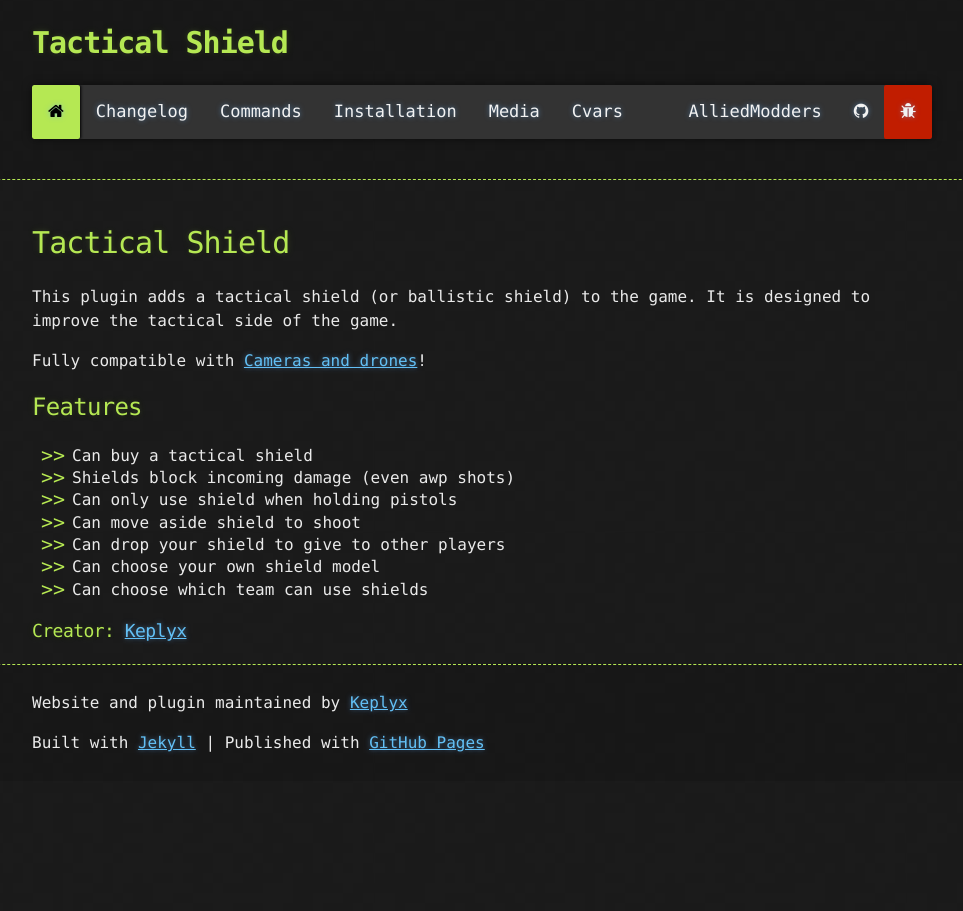
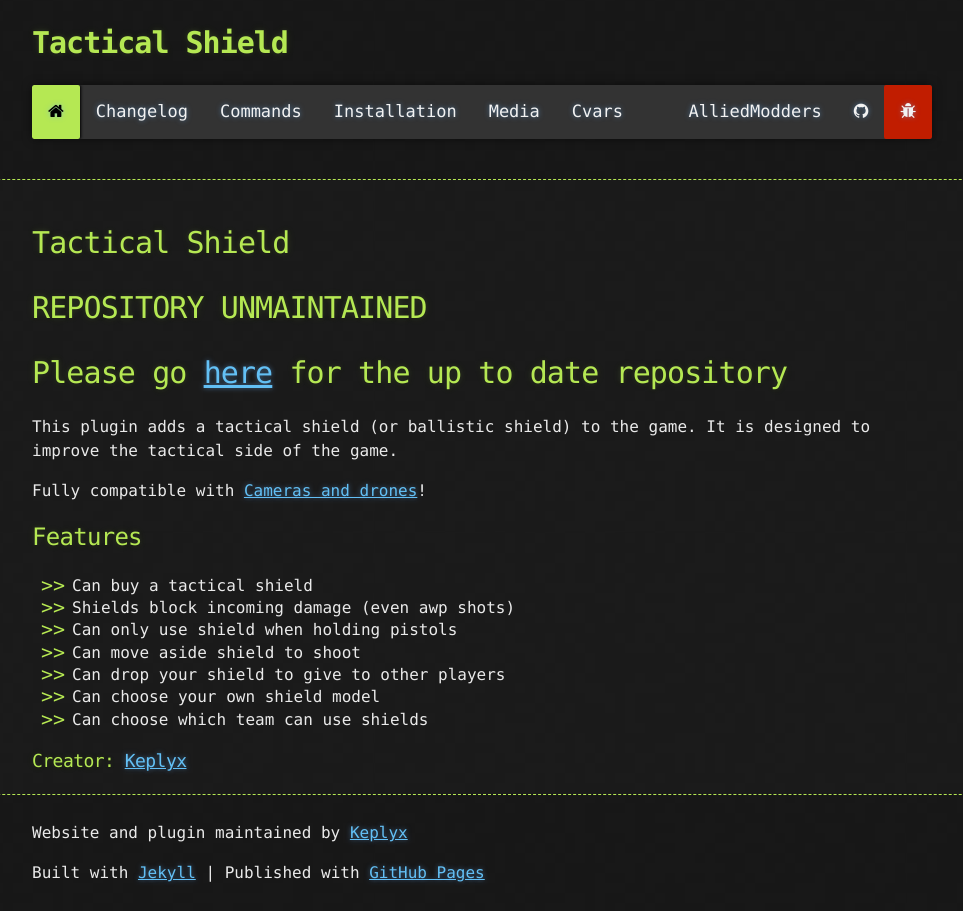
Before and after one commit to Keplyx/TacticalShield, a Jekyll site: the page built from docs/index.md, in a window 1280 px wide. Shown: the whole page, without its empty margins (158-1121 px from the left). Built offline with Jekyll 4.4.1, drawn with Linux system fonts in a browser that asks for light colours; the repository's description, which GitHub fills in, is left out.

Commit message:
Update index.md

```diff
--- a/docs/index.md
+++ b/docs/index.md
@@ -4,6 +4,10 @@ title : Home
 ---
 
 # Tactical Shield
+
+# REPOSITORY UNMAINTAINED
+
+# Please go [here](https://gitlab.com/Keplyx/TacticalShield) for the up to date repository
 
 This plugin adds a tactical shield (or ballistic shield) to the game. It is designed to improve the tactical side of the game.
 
```
